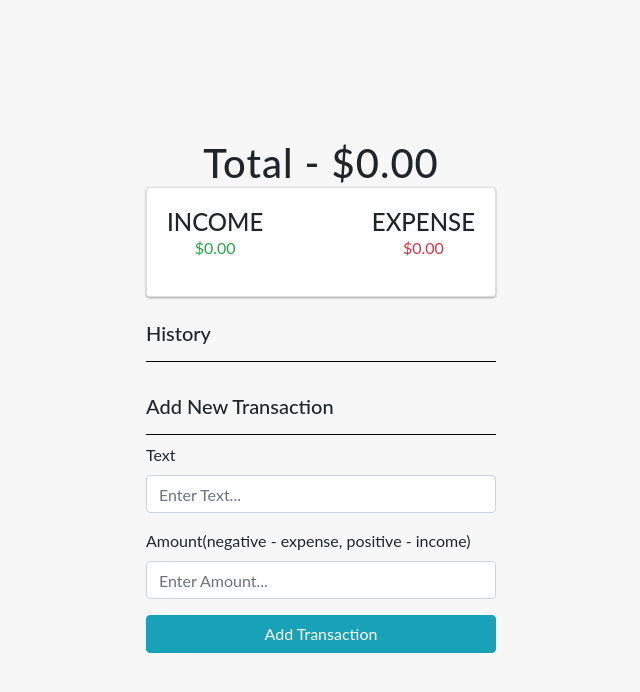
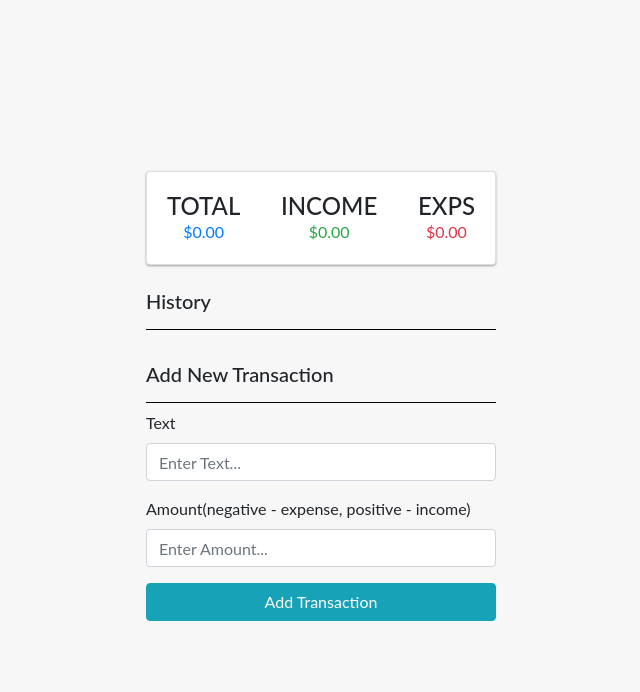
Before and after one commit to AvHeKZ/Expense-Tracker-React-app, a React (Create React App) app: page / in a window 1280 px wide. Shown: the top 692 px of the page, without its empty margins (319-959 px from the left). Built offline with nearby package versions, Linux system fonts and the light colour scheme.

Commit message:
init commit

```diff
--- a/src/App.css
+++ b/src/App.css
@@ -11,9 +11,14 @@ body {
   min-height: 100vh;
   margin: 0;
   font-family: 'Lato', sans-serif;
+  margin: 0;
+  padding: 0;
 
 }
 
+p {
+  margin: 0;
+}
 
 .container1 {
   margin: 30px auto;
@@ -57,7 +62,7 @@ h4 {
 
 
 li {
-  cursor: pointer;
+
   box-shadow: 0 1px 3px rgba(0, 0, 0, 0.12), 0 1px 2px rgba(0, 0, 0, 0.24);
   background-color: white;
 
--- a/src/App.js
+++ b/src/App.js
@@ -15,7 +15,7 @@ const App = () => {
     <GlobalProvider>
 
       <div className='container1'>
-        <Balance />
+
         <IncomeExpense />
         <TransactionList />
         <AddTransaction />
--- a/src/components/AddTransaction.js
+++ b/src/components/AddTransaction.js
@@ -15,7 +15,8 @@ const AddTransaction = () => {
         const newTransaction = {
             id: Math.floor(Math.random() * 100000000),
             text,
-            amount: +amount
+            amount: +amount,
+            date: new Date()
           }
 
         addTransaction(newTransaction);
--- a/src/components/IncomeExpense.js
+++ b/src/components/IncomeExpense.js
@@ -12,20 +12,27 @@ const IncomeExpense = () => {
     .reduce((x, y) => (x += y), 0)
     .toFixed(2)
 
+    const total = amounts.reduce((x, y) => (x += y), 0).toFixed(2)
+
     const expense = (amounts.filter(x => x < 0).reduce((x,y) => (x += y), 0) * -1 ).toFixed(2)
 
     return (
         <div className='card card-body ' style={boxShadow}>
 
-            <div className='d-flex justify-content-between'>
+            <div className='d-flex justify-content-between  '>
+                <div>
+                    <h4>Total</h4>
+                    <p className='text-primary text-center'>${total}</p>
+                </div>
                 <div>
                     <h4>Income</h4>
                     <p className='text-success text-center'>${income}</p>
                 </div>
                 <div>
-                    <h4>Expense</h4>
+                    <h4>Exps</h4>
                     <p className='text-danger text-center'>${expense}</p>
                 </div>
+
             </div>
         </div>
     )
--- a/src/components/Transaction.js
+++ b/src/components/Transaction.js
@@ -11,6 +11,7 @@ export const Transaction = ({transaction}) => {
         <li className={transaction.amount < 0 ? 'minus d-flex justify-content-between list-group-item my-1' : 'plus d-flex justify-content-between list-group-item my-1'}>
             {transaction.text} <span>{sign}${Math.abs(transaction.amount)}</span><button onClick={() => deleteTransaction(transaction.id)} className='btn btn-sm btn-danger delete-btn'>Delete
             </button>
+
         </li>
     )
 }
```
